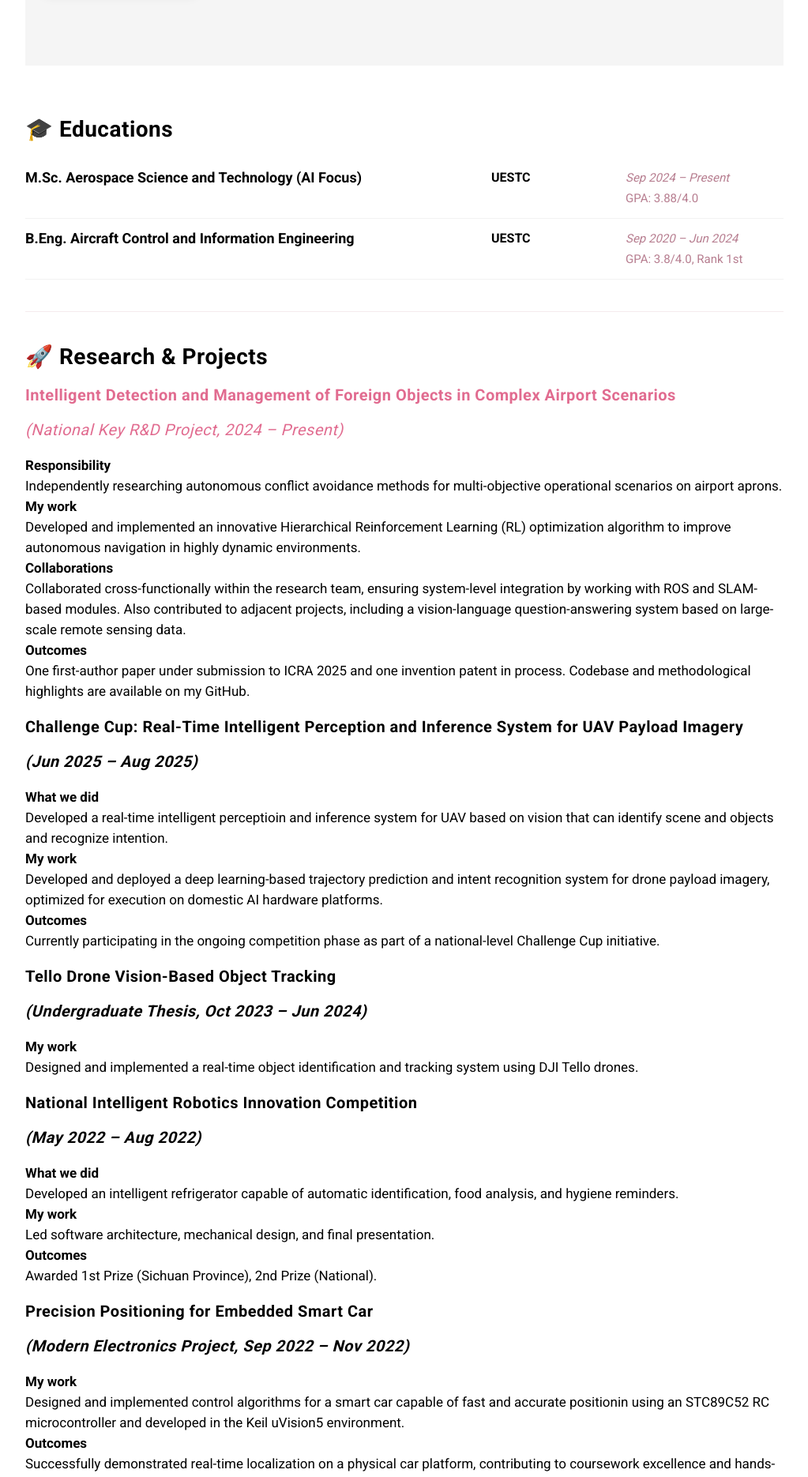
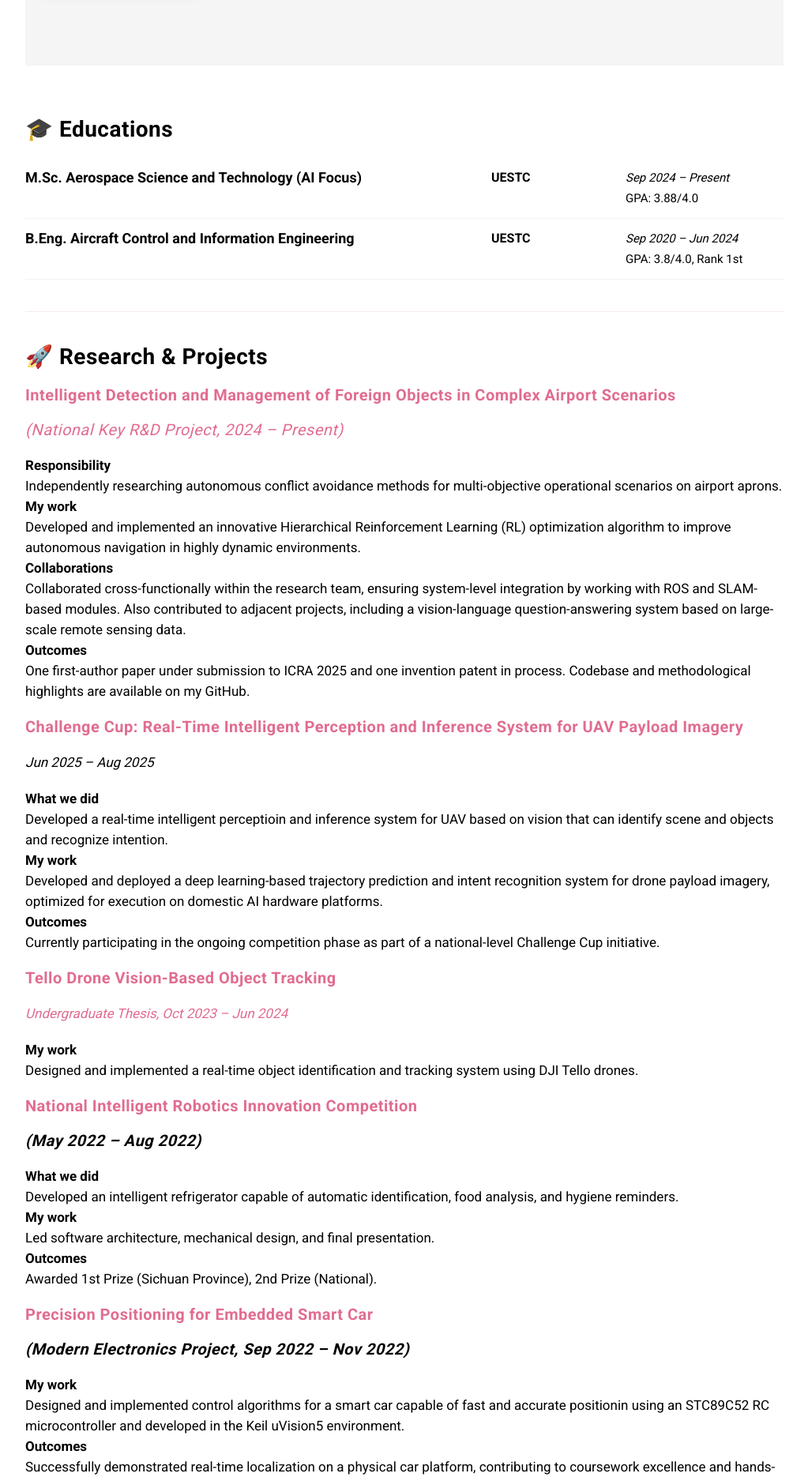
Before and after one commit to ZhangJingru-Ruby/ZhangJingru-Ruby.github.io, a Jekyll site: the page built from _pages/about.md, in a window 1280 px wide. Shown: the part 603-2473 px from the top of the page at 79% size, without its empty margins (128-1151 px from the left). Built offline with Jekyll 4.4.1, drawn with Linux system fonts in a browser that asks for light colours; nearby versions of some CDN libraries.

Commit message:
about page layout

```diff
--- a/_pages/about.md
+++ b/_pages/about.md
@@ -69,8 +69,8 @@ Collaborated cross-functionally within the research team, ensuring system-level
 **Outcomes**\
 One first-author paper under submission to ICRA 2025 and one invention patent in process. Codebase and methodological highlights are available on my GitHub.
 
-#### Challenge Cup: Real-Time Intelligent Perception and Inference System for UAV Payload Imagery
-#### *(Jun 2025 – Aug 2025)*
+#### <span class="ruby-title">Challenge Cup: Real-Time Intelligent Perception and Inference System for UAV Payload Imagery</span>
+*Jun 2025 – Aug 2025*
 
 **What we did**\
 Developed a real-time intelligent perceptioin and inference system for UAV based on vision that can identify scene and objects and recognize intention.\
@@ -79,13 +79,13 @@ Developed and deployed a deep learning-based trajectory prediction and intent re
 **Outcomes**\
 Currently participating in the ongoing competition phase as part of a national-level Challenge Cup initiative.
 
-#### Tello Drone Vision-Based Object Tracking
-#### *(Undergraduate Thesis, Oct 2023 – Jun 2024)*
+#### <span class="ruby-title">Tello Drone Vision-Based Object Tracking</span>
+<em class="ruby-sub">*Undergraduate Thesis, Oct 2023 – Jun 2024*</em>
 
 **My work**\
 Designed and implemented a real-time object identification and tracking system using DJI Tello drones.
 
-#### National Intelligent Robotics Innovation Competition
+#### <span class="ruby-title">National Intelligent Robotics Innovation Competition</span>
 #### *(May 2022 – Aug 2022)*
 
 **What we did**\
@@ -95,7 +95,7 @@ Led software architecture, mechanical design, and final presentation.\
 **Outcomes**\
 Awarded 1st Prize (Sichuan Province), 2nd Prize (National).
 
-#### Precision Positioning for Embedded Smart Car
+#### <span class="ruby-title">Precision Positioning for Embedded Smart Car
 #### *(Modern Electronics Project, Sep 2022 – Nov 2022)*
 
 **My work**\
--- a/_sass/4-layouts/_page.scss
+++ b/_sass/4-layouts/_page.scss
@@ -254,7 +254,7 @@
 
   .edu-time {
     font-size: 15px;
-    color: $gray;
+    color: $black;
   }
 }
 
```
